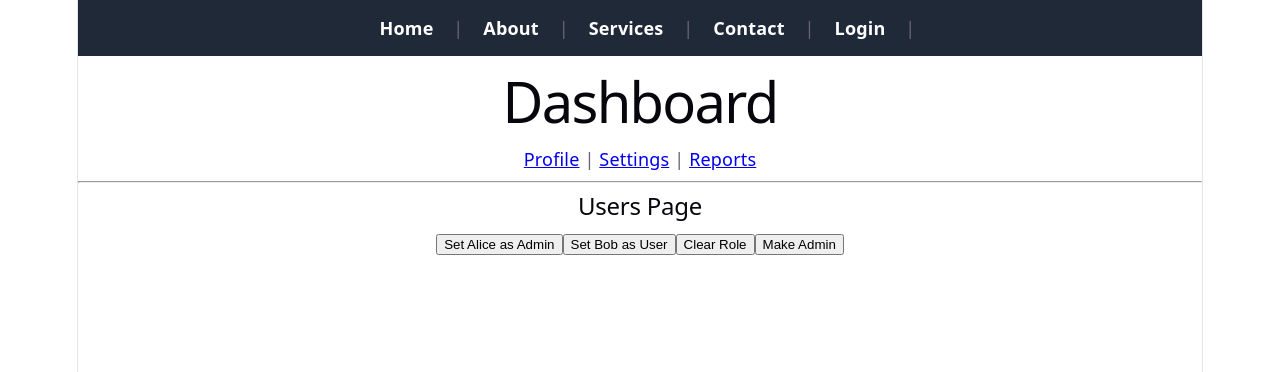
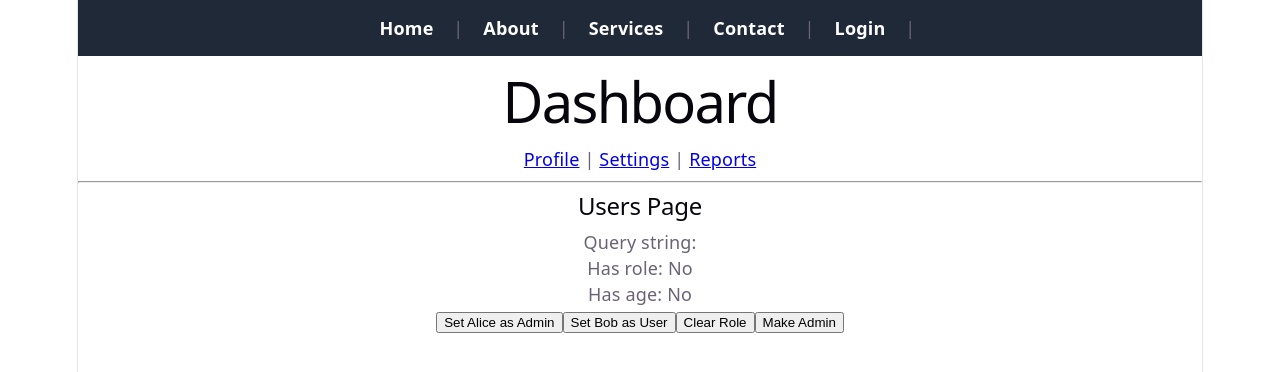
Before and after one commit to Md-Abul-Kalam-Azad-318/react-learning, a React (Vite) app: page /dashboard/users in a window 1280 px wide. Shown: the top 372 px of the page. Built offline with nearby package versions, Linux system fonts and the light colour scheme.

Commit message:
Topic 12 (Part 17): URLSearchParams methods

```diff
--- a/src/pages/Users.jsx
+++ b/src/pages/Users.jsx
@@ -8,6 +8,11 @@ function Users() {
   return (
     <div>
         <h2>Users Page</h2>
+
+        <p>Query string: {searchParams.toString()}</p>
+
+        <p>Has role: {searchParams.has("role") ? "Yes": "No"}</p>
+        <p>Has age: {searchParams.has("age") ? "Yes": "No"}</p>
 
         {/* <p>Name: {searchParams.get("name")}</p>
         <p>Role: {searchParams.get("role") ||
@@ -29,9 +34,9 @@ function Users() {
         </button>
 
         <button onClick={() =>{
-          setSearchParams((pararms) =>{
-            pararms.set("role", "Admin");
-            return pararms;
+          setSearchParams((params) =>{
+            params.set("role", "Admin");
+            return params;
           });
         }}
         >
```
